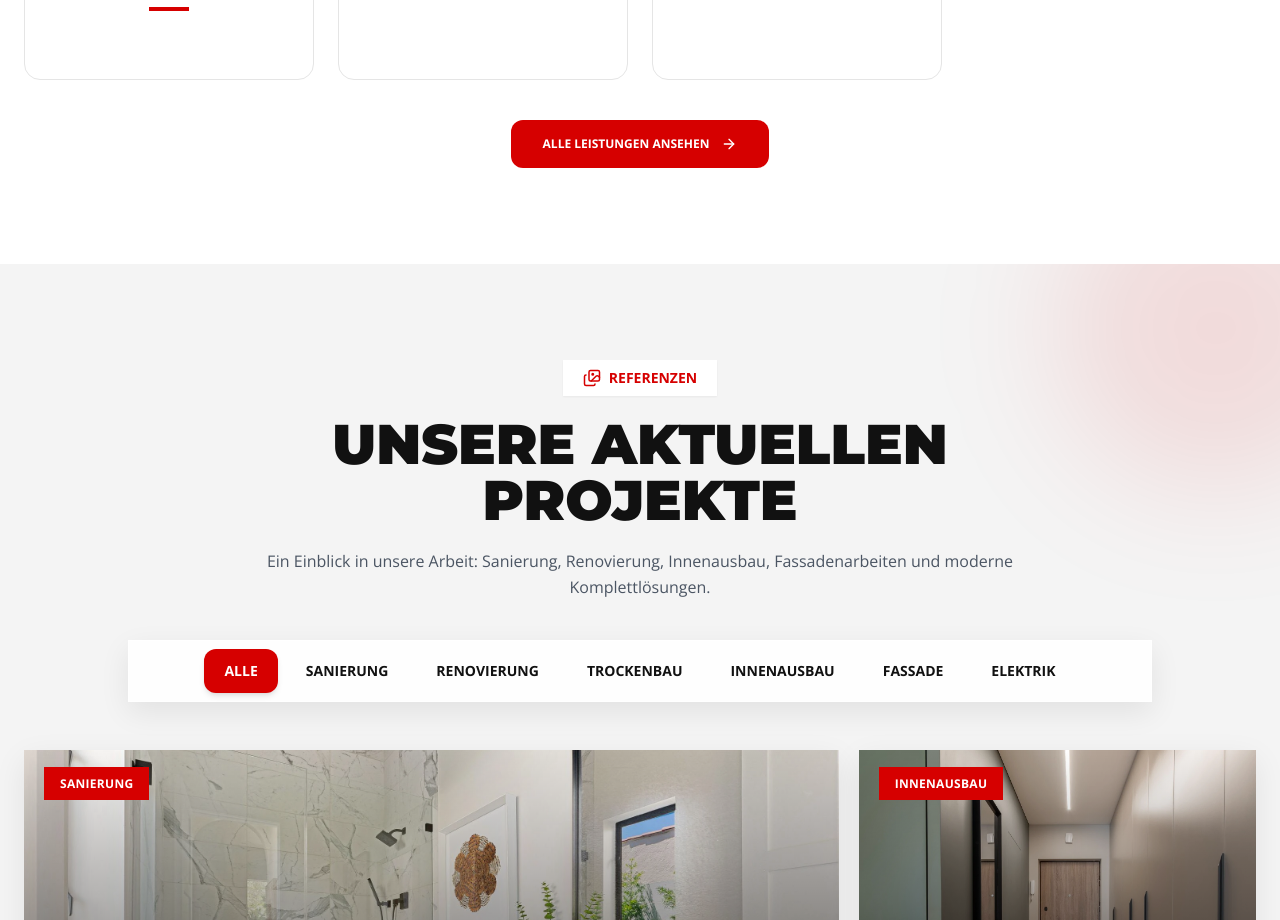
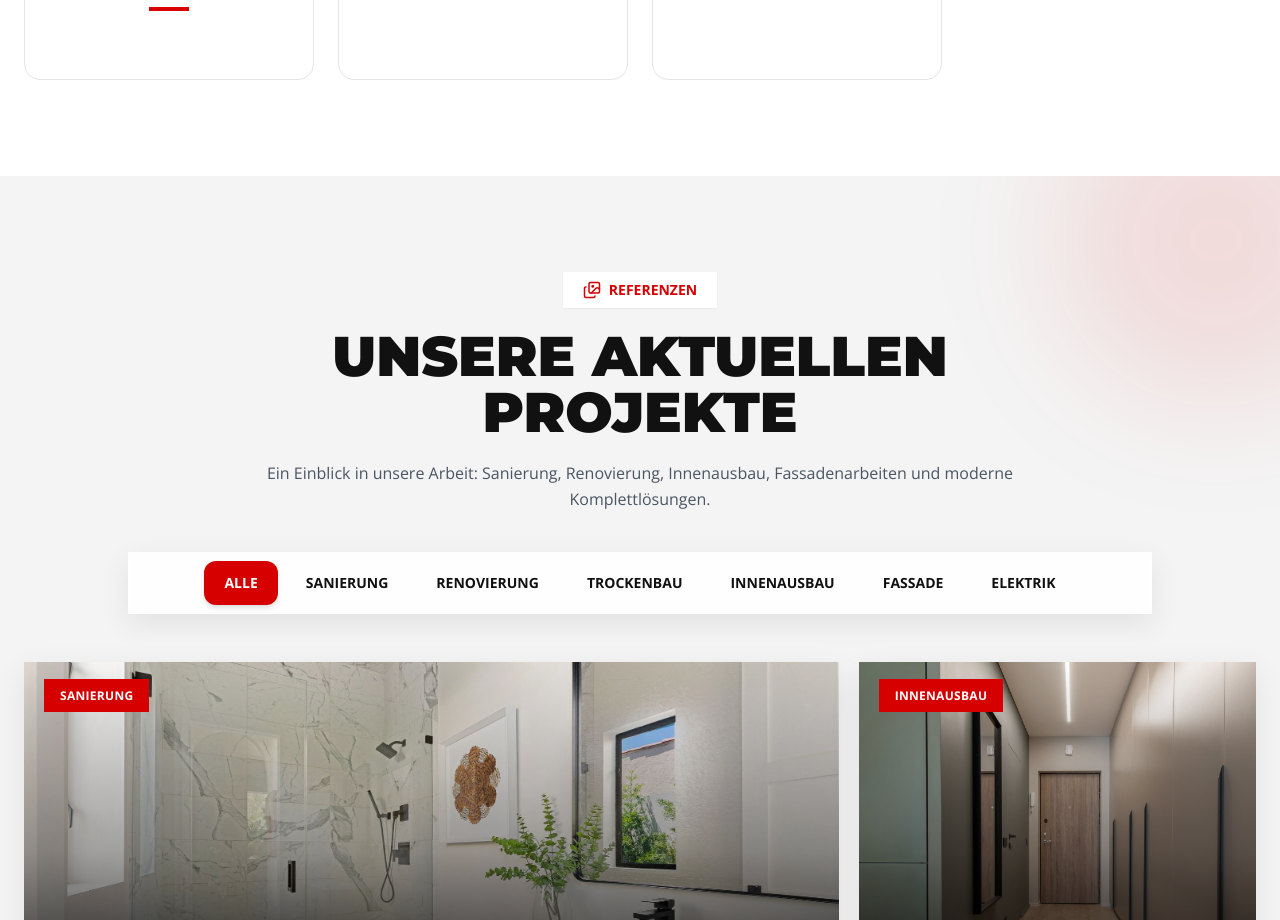
Before and after one commit to kamdemkogaing/living-solution24-website, a React (Vite) app: page / in a window 1280 px wide. Shown: the part 1860-2780 px from the top of the page. Built offline with nearby package versions, Linux system fonts and the light colour scheme.

Commit message:
some updates

```diff
--- a/src/components/sections/Services.jsx
+++ b/src/components/sections/Services.jsx
@@ -1,5 +1,4 @@
 import { useState } from "react";
-import { ArrowRight } from "lucide-react";
 import { services } from "../../data/services";
 import ServiceCard from "../ui/ServiceCard";
 import ServiceModal from "../ui/ServiceModal";
@@ -37,14 +36,14 @@ export default function Services() {
             ))}
           </div>
 
-          <div className="text-center mt-10">
+          {/* <div className="text-center mt-10">
             <a
               href="#kontakt"
               className="inline-flex items-center gap-3 bg-brandRed hover:bg-brandDarkRed text-white px-8 py-4 font-bold uppercase text-xs transition rounded-xl"
             >
               Alle Leistungen ansehen <ArrowRight size={16} />
             </a>
-          </div>
+          </div> */}
         </div>
       </section>
 
```
